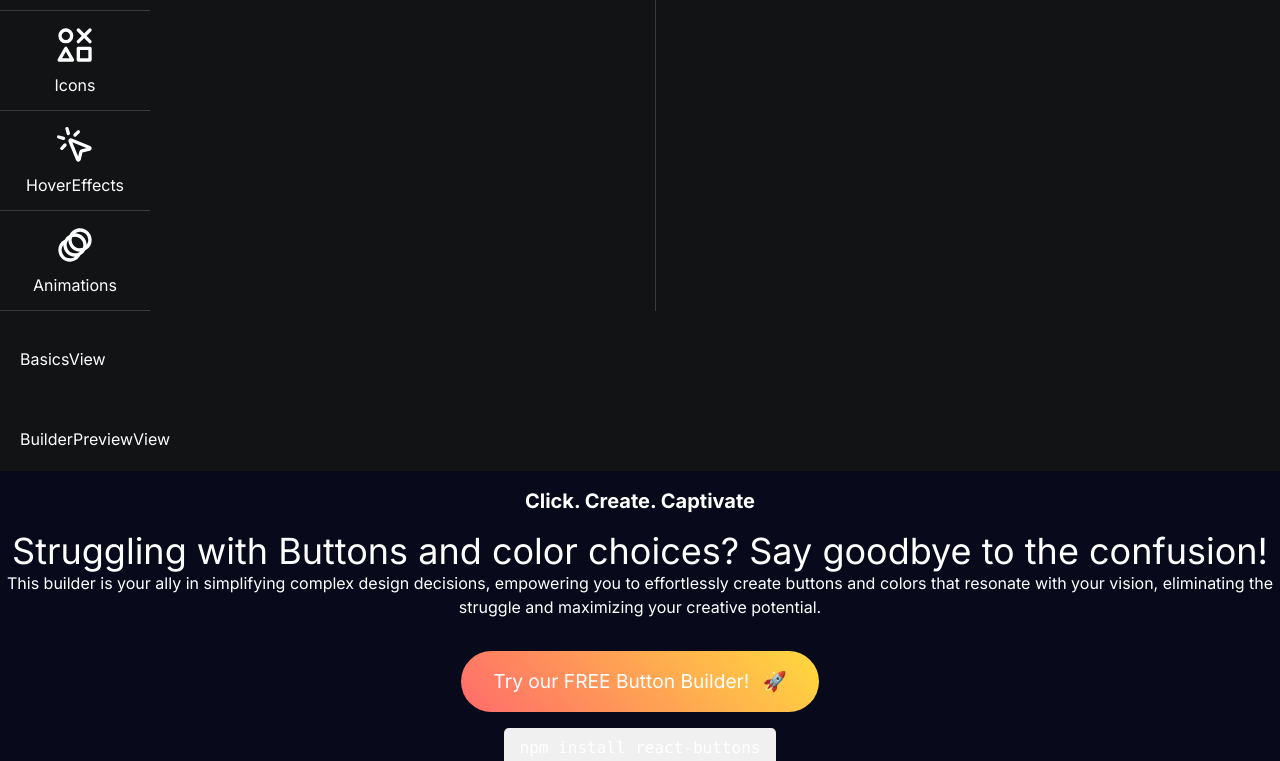
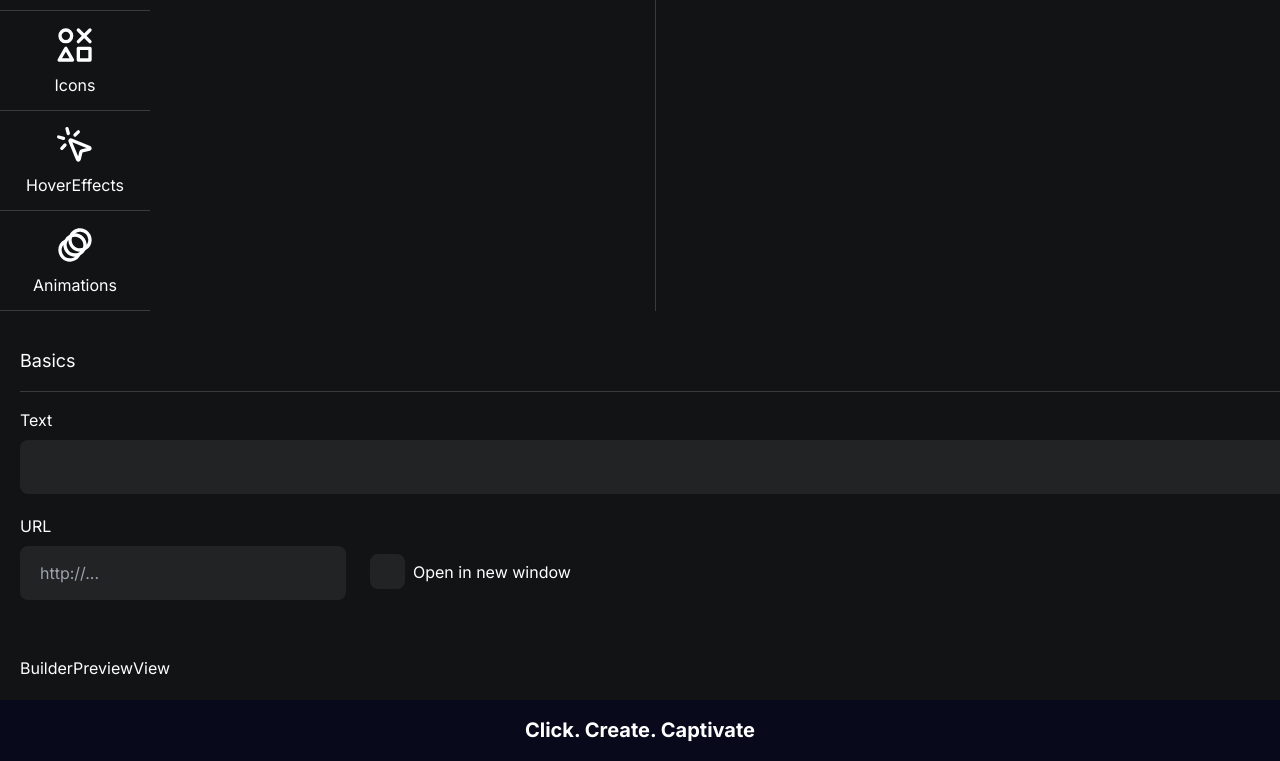
Before and after one commit to c-obsesie/react-buttons, a Next.js app: page / in a window 1280 px wide. Shown: the part 481-1242 px from the top of the page. Built offline with nearby package versions, Linux system fonts and the light colour scheme.

Commit message:
basics form inputs

```diff
--- a/src/components/Builder/Builder.scss
+++ b/src/components/Builder/Builder.scss
@@ -2,4 +2,42 @@
 
 .react-buttons-builder-container {
     background: $background;
+
+    input {
+        background: $input;
+        color: #fff;
+        font-size: 16px;
+        padding: 15px 20px;
+        border-radius: 8px;
+    }
+
+    .checkbox-input {
+        height: fit-content;
+        margin-top: 40px;
+
+        input {
+            display: none;
+        }
+        span {
+            background: $input;
+            width: 35px;
+            height: 35px;
+            border-radius: 8px;
+            > svg {
+                display: none;
+            }
+        }
+
+        input:checked + span {
+            background: $mainColor;
+            > svg {
+                display: block;
+            }
+        }
+    }
+
+    *:focus,
+    *:focus-visible {
+        outline: none;
+    }
 }
--- a/src/components/Builder/Builder.view.tsx
+++ b/src/components/Builder/Builder.view.tsx
@@ -3,8 +3,9 @@
 import BuilderSidebarView from "./Components/Sidebar/BuilderSidebar.view";
 import FormsView from "./Components/Forms/Forms.view";
 import BuilderPreviewView from "./Components/Preview/BuilderPreview.view";
+import BuilderProvider from "../../providers/builder.provider";
+
 import "./Builder.scss";
-import BuilderProvider from "../../providers/builder.provider";
 
 const BuilderView = () => {
     return (
--- a/src/components/Builder/Components/Forms/Basics/Basics.view.tsx
+++ b/src/components/Builder/Components/Forms/Basics/Basics.view.tsx
@@ -1,5 +1,44 @@
+import { IoMdCheckmark } from "react-icons/io";
+
 const BasicsView = () => {
-    return <div>BasicsView</div>;
+    return (
+        <div className="forms-basic-view">
+            <div className="border-b border-[#393b3c] pb-4 mb-4">
+                <h2 className="text-lg">Basics</h2>
+            </div>
+
+            <div className="flex flex-col gap-2 mb-5">
+                <label htmlFor="text">Text</label>
+                <input type="text" id="text" className="w-full" />
+            </div>
+
+            <div className="grid grid-cols-2 gap-6">
+                <div className="flex flex-col gap-2">
+                    <label htmlFor="url">URL</label>
+                    <input
+                        type="text"
+                        id="url"
+                        placeholder="http://..."
+                        className="w-full"
+                    />
+                </div>
+                <div className="flex">
+                    <label
+                        htmlFor="openInNewWindow"
+                        className="checkbox-input cursor-pointer"
+                    >
+                        <div className="flex items-center gap-2">
+                            <input type="checkbox" id="openInNewWindow" />
+                            <span className="flex items-center justify-center">
+                                <IoMdCheckmark size={25} />
+                            </span>
+                            Open in new window
+                        </div>
+                    </label>
+                </div>
+            </div>
+        </div>
+    );
 };
 
 export default BasicsView;
```
Also changed, not shown: src/app/globals.css (line endings or trailing spaces).
